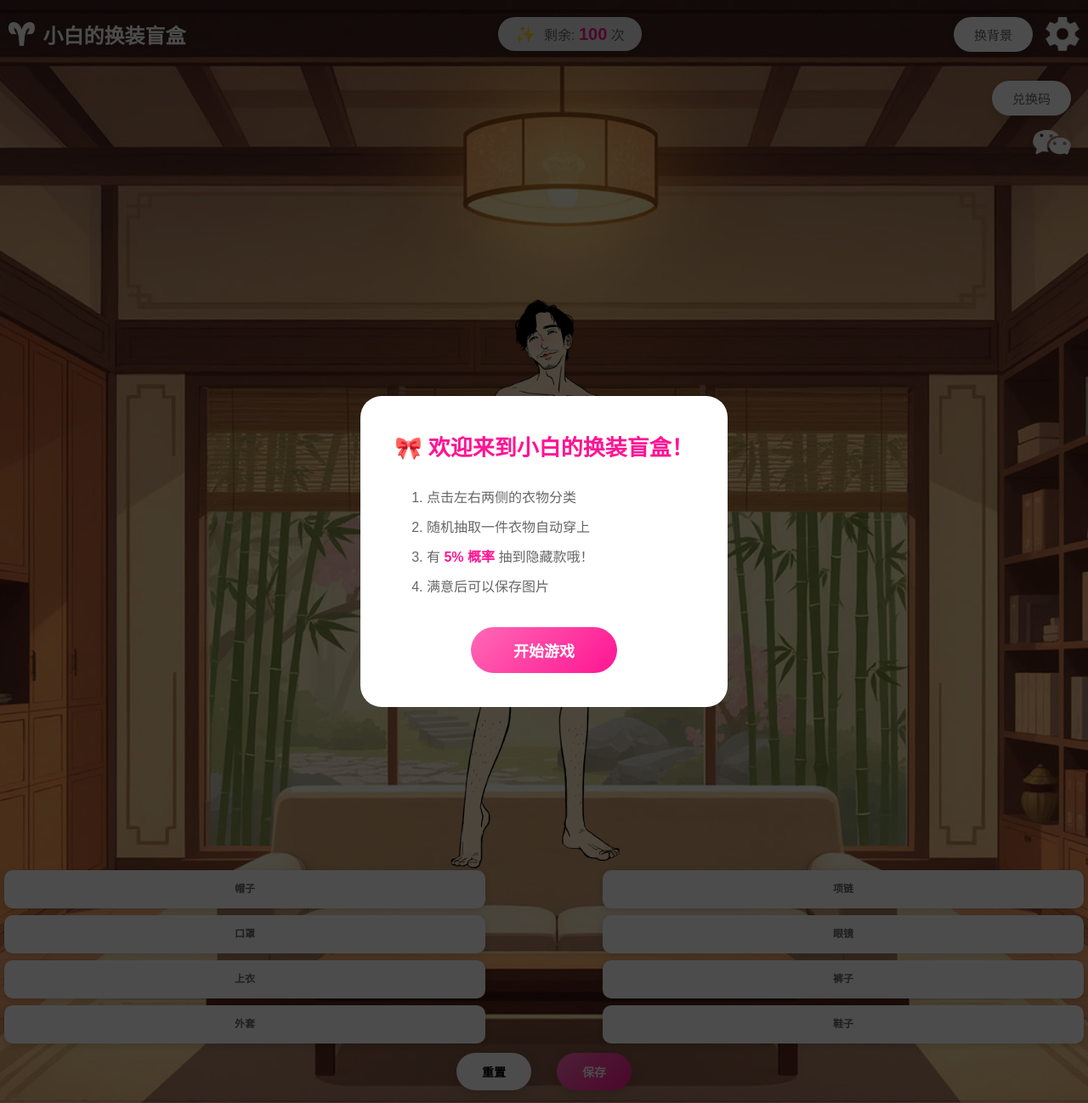
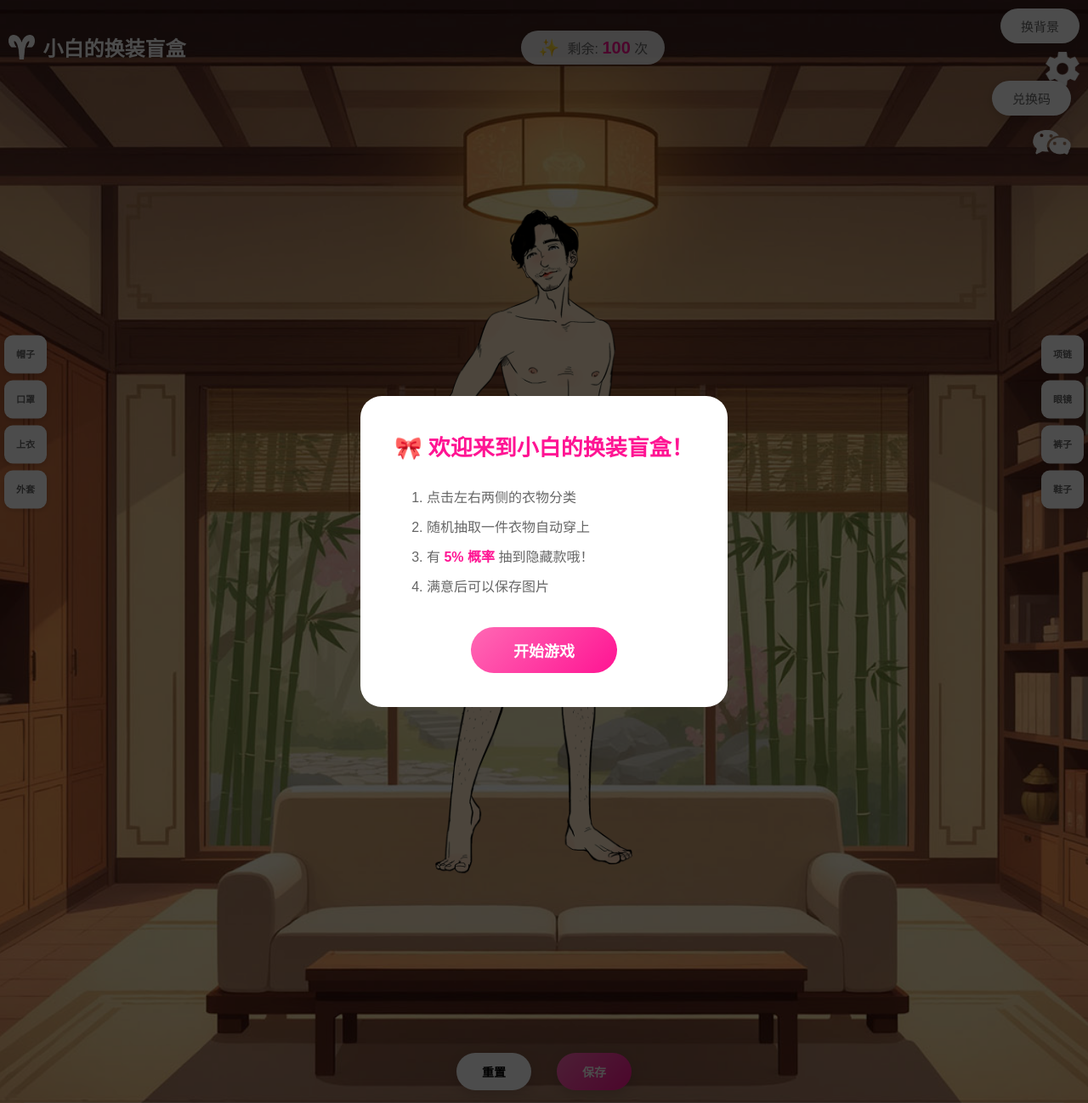
Before and after one commit to usakin81/dress-up, a Flask app: page / in a window 1280 px wide. Shown: the whole page at 85% size. Run offline with Flask 3, Linux system fonts and the light colour scheme.

Commit message:
Add files via upload

```diff
--- a/static/css/style.css
+++ b/static/css/style.css
@@ -1120,51 +1083,6 @@ input:checked + .toggle-slider:before {
         height: auto;
         min-height: 100vh;
         overflow-y: auto;
-    }
-
-    .character-area {
-        position: absolute;
-        top: 180px;
-        left: 10px;
-        right: 10px;
-        bottom: 100px;
-        height: auto;
-        min-height: calc(100vh - 280px);
-        padding: 0;
-    }
-
-    .character {
-        position: absolute;
-        left: 50%;
-        top: 50%;
-        transform: translate(-50%, -50%);
-        height: 60vh;
-        width: auto;
-        max-width: 80vw;
-    }
-
-    .clothing-layer {
-        position: absolute;
-        width: 100%;
-        height: 100%;
-        top: 0;
-        left: 0;
-        pointer-events: none;
-    }
-
-    .clothing-item {
-        width: 100%;
-        height: 100%;
-        top: 0;
-        left: 0;
-    }
-
-    .clothing-item img {
-        width: auto;
-        height: auto;
-        max-width: 100%;
-        max-height: 100%;
-        object-fit: contain;
     }
 
     .header {
@@ -1192,153 +1110,39 @@ input:checked + .toggle-slider:before {
 
     .buttons-left, .buttons-right {
         position: fixed;
-        width: 45%;
+        width: 50px;
         height: auto;
-        flex-direction: row;
-        justify-content: center;
+        flex-direction: column;
+        justify-content: flex-start;
         gap: 8px;
-        padding: 10px 5px;
-        top: auto;
-        bottom: 60px;
-        flex-wrap: wrap;
-        z-index: 200;
+        padding: 10px 0;
+        top: 50%;
+        transform: translateY(-50%);
+        flex-wrap: nowrap;
+        z-index: 10;
     }
 
     .buttons-left {
-        left: 0;
+        left: 5px;
     }
 
     .buttons-right {
-        right: 0;
+        right: 5px;
     }
 
     .category-btn {
-<<<<<<< HEAD
-=======
-        width: auto;
-        min-width: 50px;
-        padding: 8px 12px;
-    }
-}
-
-@media (orientation: portrait) {
-    body {
-        overflow-y: auto;
-        height: auto;
-        min-height: 100vh;
+        min-height: 45px;
+        font-size: 11px;
+        padding: 5px 3px;
+        border-radius: 10px;
+        width: 100%;
+        box-shadow: 0 2px 6px rgba(0,0,0,0.15);
     }
 
-    .container {
-        position: relative;
-        height: auto;
-        min-height: 100vh;
-        overflow-y: auto;
-    }
-
-    .character-area {
-        position: absolute;
-        top: 180px;
-        left: 10px;
-        right: 10px;
-        bottom: 100px;
-        height: auto;
-        min-height: calc(100vh - 280px);
-        padding: 0;
-    }
-
-    .character {
-        position: absolute;
-        left: 50%;
-        top: 50%;
-        transform: translate(-50%, -50%);
-        height: 60vh;
-        width: auto;
-        max-width: 80vw;
-    }
-
-    .clothing-layer {
-        position: absolute;
-        width: 100%;
-        height: 100%;
-        top: 0;
-        left: 0;
-        pointer-events: none;
-    }
-
-    .clothing-item {
-        width: 100%;
-        height: 100%;
-        top: 0;
-        left: 0;
-    }
-
-    .clothing-item img {
-        width: auto;
-        height: auto;
-        max-width: 100%;
-        max-height: 100%;
-        object-fit: contain;
-    }
-
-    .header {
-        position: fixed;
-        top: 0;
-        left: 0;
-        right: 0;
-        height: auto;
-        min-height: 80px;
-        padding: 10px;
-        z-index: 200;
-        background: transparent;
-    }
-
-    .footer {
-        position: fixed;
-        bottom: 0;
-        left: 0;
-        right: 0;
-        height: auto;
-        padding: 15px;
-        z-index: 200;
-        background: transparent;
-    }
-
-    .buttons-left, .buttons-right {
-        position: fixed;
-        width: 45%;
-        height: auto;
-        flex-direction: row;
-        justify-content: center;
-        gap: 8px;
-        padding: 10px 5px;
-        top: auto;
-        bottom: 60px;
-        flex-wrap: wrap;
-        z-index: 200;
-    }
-
-    .buttons-left {
-        left: 0;
-    }
-
-    .buttons-right {
-        right: 0;
-    }
-
-    .category-btn {
->>>>>>> 0621868 (Fix portrait mode: move clothing buttons to bottom)
-        min-height: 40px;
-        font-size: 12px;
-        padding: 6px 10px;
-        border-radius: 10px;
-<<<<<<< HEAD
-    }
-
-    .reset-btn, .save-btn {
-        padding: 12px 30px;
-        font-size: 14px;
-        min-height: 44px;
-        min-width: 80px;
+    .header-right {
+        flex-direction: column;
+        align-items: flex-end;
+        gap: 10px;
     }
 
     .bottom-right {
@@ -1362,41 +1184,3 @@ input:checked + .toggle-slider:before {
         z-index: 201;
     }
 }
-
-
-
-=======
-    }
-
-    .reset-btn, .save-btn {
-        padding: 12px 30px;
-        font-size: 14px;
-        min-height: 44px;
-        min-width: 80px;
-    }
-
-    .bottom-right {
-        position: fixed;
-        top: 85px;
-        right: 10px;
-        flex-direction: column;
-        align-items: flex-end;
-        gap: 10px;
-        padding: 10px;
-        z-index: 200;
-    }
-
-    .panel {
-        position: fixed;
-        bottom: 0;
-        left: 0;
-        right: 0;
-        max-height: 80vh;
-        overflow-y: auto;
-        z-index: 201;
-    }
-}
-
-
-
->>>>>>> 0621868 (Fix portrait mode: move clothing buttons to bottom)
```
Also changed, not shown: other parts of static/css/style.css (+18 -37 lines).
